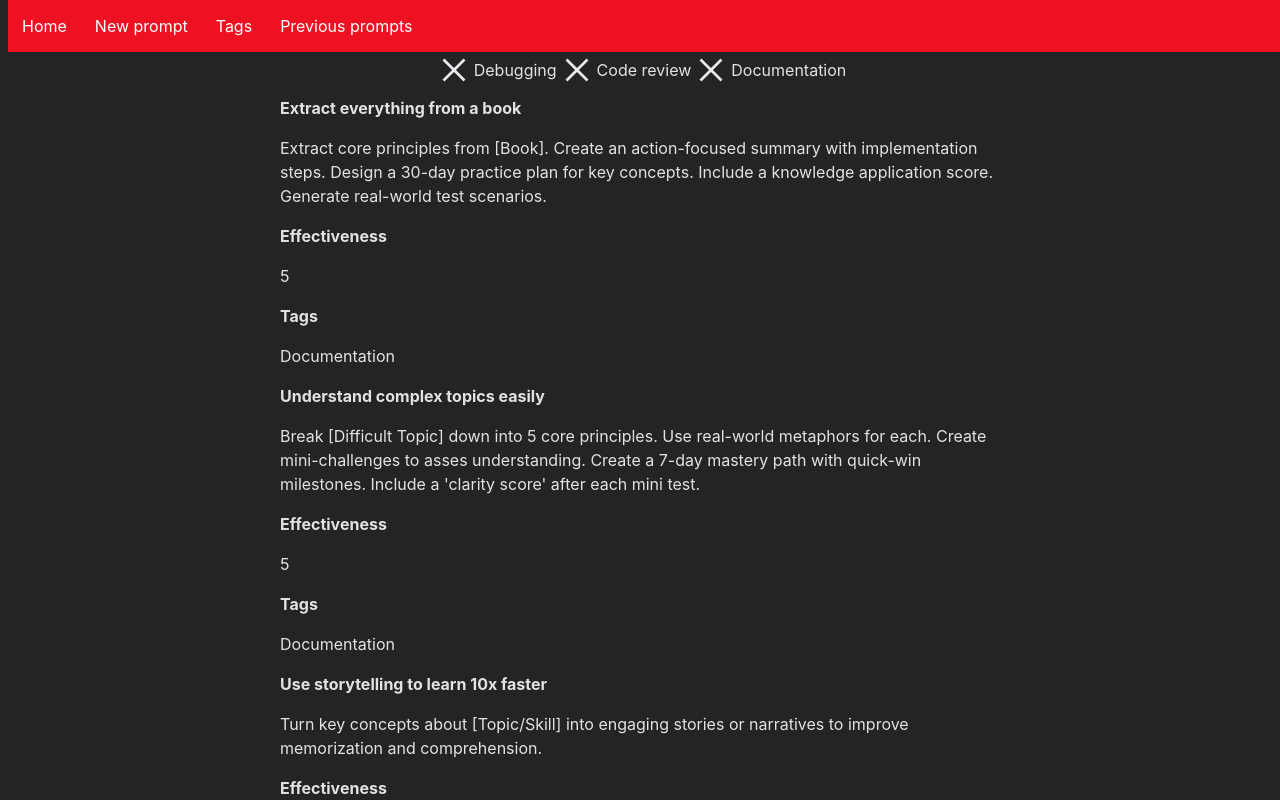
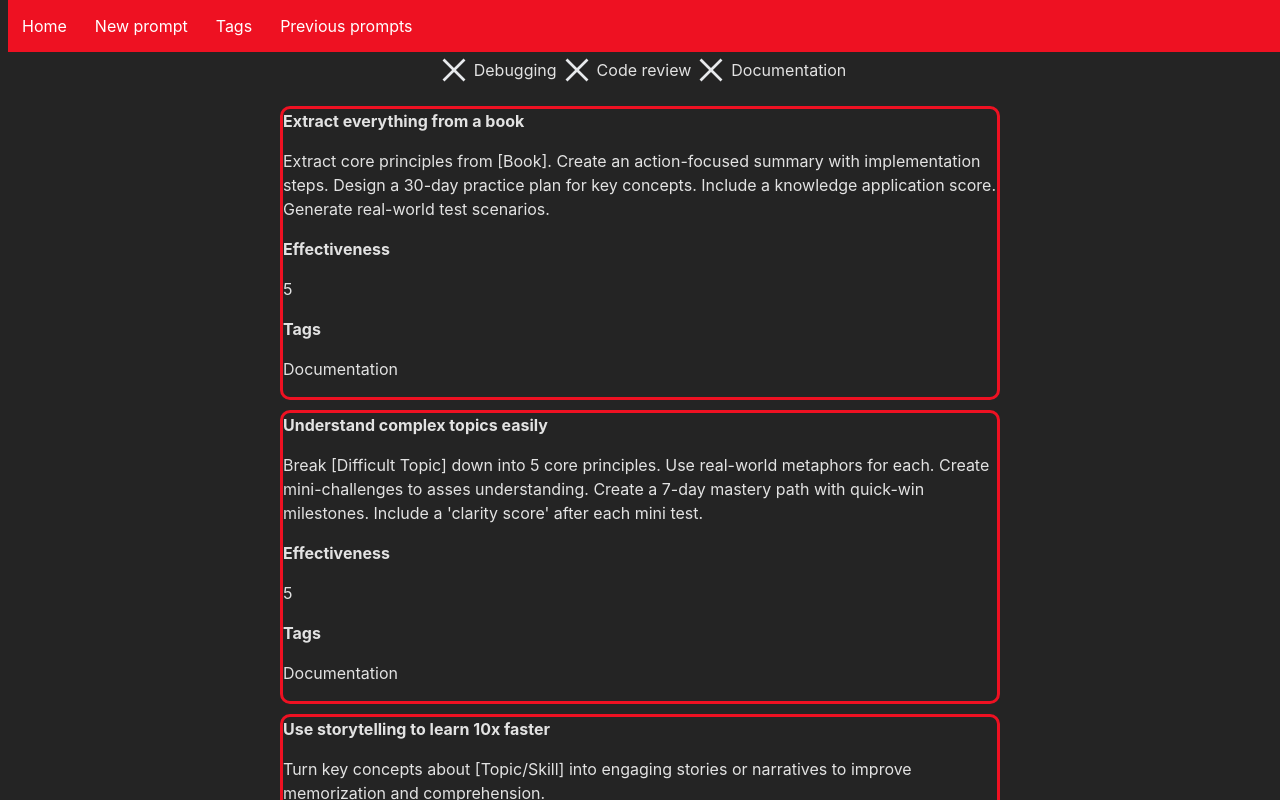
Before and after one commit to klosik007/AIPromptJournal, a React (Vite) app: page / in a window 1280 px wide. Shown: the top 800 px of the page. Built offline with nearby package versions, Linux system fonts and the light colour scheme.

Commit message:
prompts info boxes with border

```diff
--- a/src/App.css
+++ b/src/App.css
@@ -45,3 +45,9 @@ nav ul li a:hover {
 .tagButton:hover {
   background-color: #E12;
 }
+
+.box {
+  border: 3px solid #E12;
+  border-radius: 10px;
+  margin-top: 10px;;
+}
--- a/src/components/PromptContent.tsx
+++ b/src/components/PromptContent.tsx
@@ -3,12 +3,14 @@ import { PromptObject } from "../types/Prompts"
 export default function PromptContent({ title, promptContent, effectiveness, tags }: PromptObject) {
     return (
         <>
+            <div className="box">
                 <b>{title}</b>
                 <p>{promptContent}</p>
                 <b>Effectiveness</b>
                 <p>{effectiveness}</p>
                 <b>Tags</b>
                 <p>{tags.join(", ")}</p>
+            </div>
         </>
     )
 }
```
Lines whose indentation alone changed are shown as unchanged.
